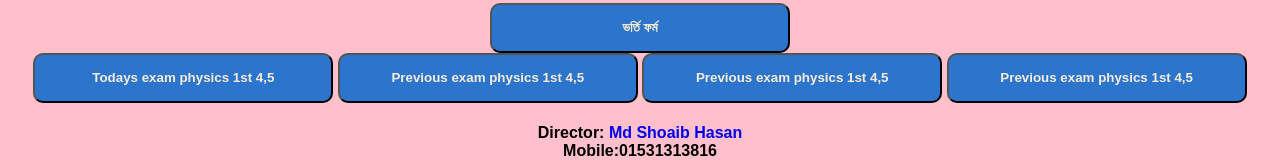
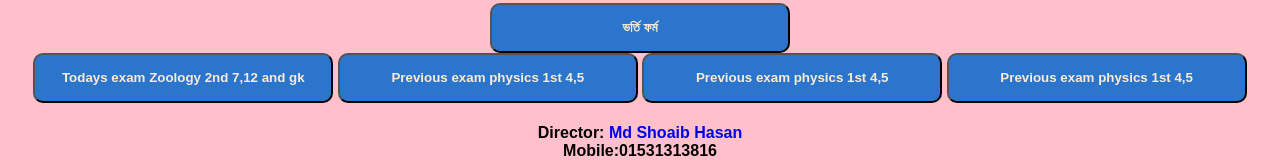
Before and after one commit to md-Shoaib-Hasan/private, a plain HTML site: page index.html in a window 1280 px wide. Shown: the part 147-307 px from the top of the page. Drawn offline with Linux system fonts and the light colour scheme; a web font is replaced by a local one.

Commit message:
Update index.html
subject change

```diff
--- a/index.html
+++ b/index.html
@@ -15,7 +15,7 @@
     <h1> <span class="gold">Golden Doctors</span>  Website</h1>
     <p>বৈশ্বিক অর্থনীতিক দূরাবস্থার প্রভাব আমাদের বর্তমান বাংলাদেশেও যথেষ্ট দৃশ্যমান। ফলে অনেক শিক্ষার্থীর মেডিকেল কলেজে পড়ে ডাক্তার হওয়ার ইচ্ছা থাকলেও আর্থিক অসচ্ছলতার কারনে তারা ১০-২০ হাজার টাকা দিয়ে মেডিকেল এডমিশন কোচিং এ ভর্তি হতে পারছে না।যার ফলে অনেকেই মেধা থাকা সত্তেও মেডিকেল কলেজে অধ্যায়নের সুযোগ পাচ্ছে না।সে সকল শিক্ষার্থীর কথা বিবেচনা করে আমরা যথাযথ মান বজায় রেখে ফ্রি মেডিকেল এডমিশন কোচিং চালু করেছি। এখানে কোচিং করলে মেডিকেলের পাশাপাশি তোমাদের ভার্সিটি এডমিশন প্রস্তুতিও হয়ে যাবে।</p>
     <button id="exam-button"><a href=""><span class="link-color">ভর্তি ফর্ম</span></a></button> <br>
-    <button id="exam-button"><a href="https://quizzory.in/id/630c9ed1506ec84d655709a4"><span class="link-color">Todays exam physics 1st 4,5</span></a></button>
+    <button id="exam-button"><a href="https://quizzory.in/id/630c9ed1506ec84d655709a4"><span class="link-color">Todays exam Zoology 2nd 7,12 and gk</span></a></button>
     <button id="exam-button"><a href=""><span class="link-color">Previous exam physics 1st 4,5</span></a></button>
     <button id="exam-button"><a href=""><span class="link-color">Previous exam physics 1st 4,5</span></a></button>
     <button id="exam-button"><a href=""><span class="link-color">Previous exam physics 1st 4,5</span></a></button>
```
